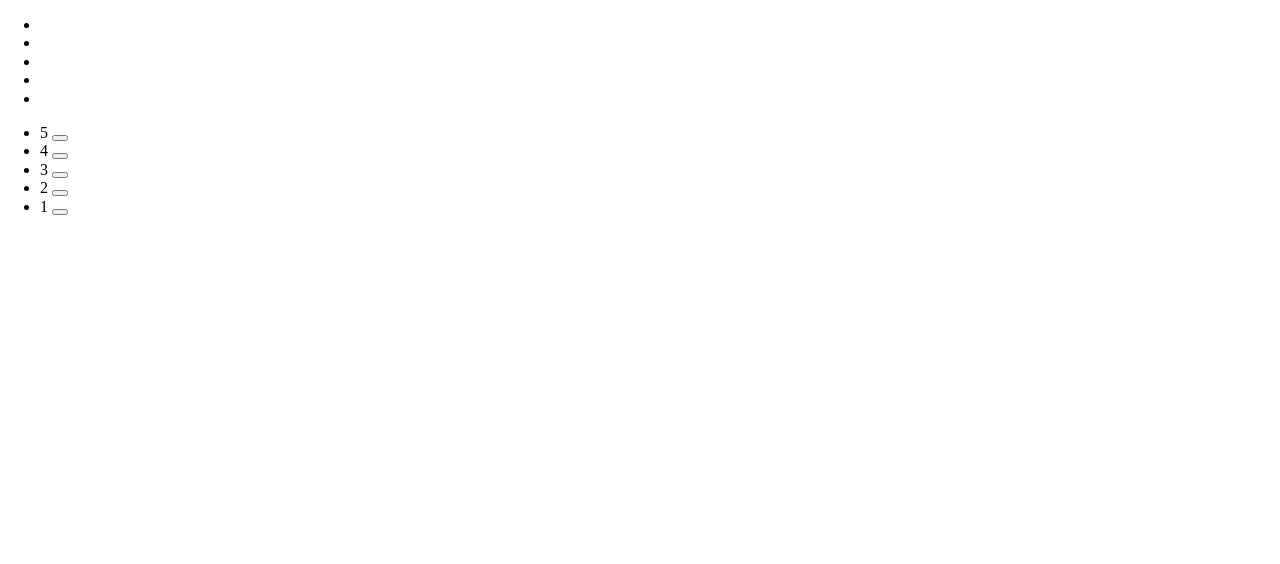
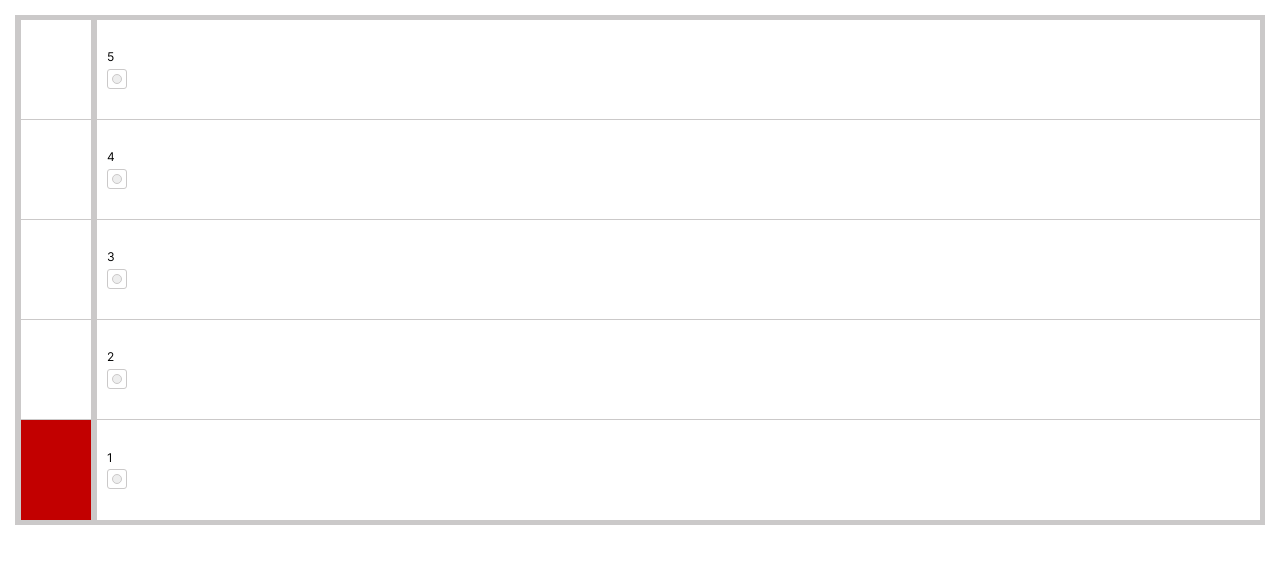
Before and after one commit to ProjectOnGitHub/test-trueconf, a Vue app: page / in a window 1280 px wide. Shown: the top 564 px of the page. Built offline with nearby package versions, Linux system fonts and the light colour scheme.

Commit message:
style: add styles

```diff
--- a/src/App.vue
+++ b/src/App.vue
@@ -54,4 +54,86 @@ export default {
 };
 </script>
 
-<style lang="scss" scoped></style>
+<style lang="scss" scoped>
+.main {
+  box-sizing: border-box;
+  padding: 15px;
+  font-family: 'Inter', Arial, sans-serif;
+  font-size: 12px;
+}
+.building {
+  @include gridable(100%);
+  grid-template-columns: max-content 1fr;
+  box-sizing: border-box;
+  border: 5px solid $borderColor;
+}
+.elevators {
+  @include flexible(100%);
+  gap: 15px;
+  &__shaft {
+    @include gridable(100%);
+    @include unmarkedList;
+    border-left: 1px solid $borderColor;
+    border-right: 1px solid $borderColor;
+    position: relative;
+    &-item {
+      height: $floorHeight;
+      width: $shaftWidth;
+      box-sizing: border-box;
+      border-bottom: 1px solid $borderColor;
+      &:last-child {
+        border-bottom: none;
+      }
+    }
+  }
+}
+
+.elevator {
+  width: $shaftWidth;
+  height: $floorHeight;
+  position: absolute;
+  background-color: $elevatorColor;
+  transition: 1s ease-in-out;
+}
+
+.floors {
+  @include gridable(100%);
+  @include unmarkedList;
+  @include floorHeigth;
+  box-sizing: border-box;
+  border-left: 5px solid $borderColor;
+}
+.floor {
+  @include gridable(100%);
+  align-items: center;
+  height: $floorHeight;
+  box-sizing: border-box;
+  border-bottom: 1px solid $borderColor;
+  padding-left: 10px;
+  &:last-child {
+    border-bottom: none;
+  }
+  &__container {
+    @include gridable(max-content);
+    gap: 5px;
+  }
+  &__button {
+    @include flexible(20px);
+    @include button;
+    height: 20px;
+    border: 1px solid $borderColor;
+    border-radius: 3px;
+    &-indicator {
+      height: 10px;
+      width: 10px;
+      border-radius: 50%;
+      box-sizing: border-box;
+      border: 1px solid $borderColor;
+      background-color: rgba($buttonColorDefault, 0.5);
+      &_active {
+        background-color: rgba($buttonColorActive, 0.5);
+      }
+    }
+  }
+}
+</style>
--- a/src/assets/scss/_mixins.scss
+++ b/src/assets/scss/_mixins.scss
@@ -34,3 +34,7 @@
     color: $color-text-main;
   }
 }
+
+@mixin floorHeigth {
+  grid-template-rows: repeat(auto-fill, $floorHeight);
+}
--- a/src/assets/scss/_variables.scss
+++ b/src/assets/scss/_variables.scss
@@ -1,14 +1,6 @@
-$max-width: 1080px;
-$color-bg-main: #121212;
-$color-bg-element: #2a2a2a;
-$color-bg-loader: #f3f3f3;
-$color-text-main: #ffffff;
-$color-link-main: #cccccc;
-$color-text-error: #ff0000;
-$header-height: 80px;
-
-$desktop: 1024px;
-$tablet-large: 900px;
-$tablet: 768px;
-$tablet-small: 640px;
-$smartphone: 480px;
+$shaftWidth: 70px;
+$floorHeight: 100px;
+$elevatorColor: #c20000;
+$borderColor: #cbc9c9;
+$buttonColorDefault: #dedede;
+$buttonColorActive: #f79400;
--- a/webpack.config.js
+++ b/webpack.config.js
@@ -67,7 +67,8 @@ module.exports = {
           {
             loader: 'sass-loader',
             options: {
-              additionalData: '@import "./src/assets/scss/_mixins.scss";'
+              additionalData: `@import "./src/assets/scss/_mixins.scss";
+              @import "./src/assets/scss/_variables.scss";`
             }
           }
         ]
```
